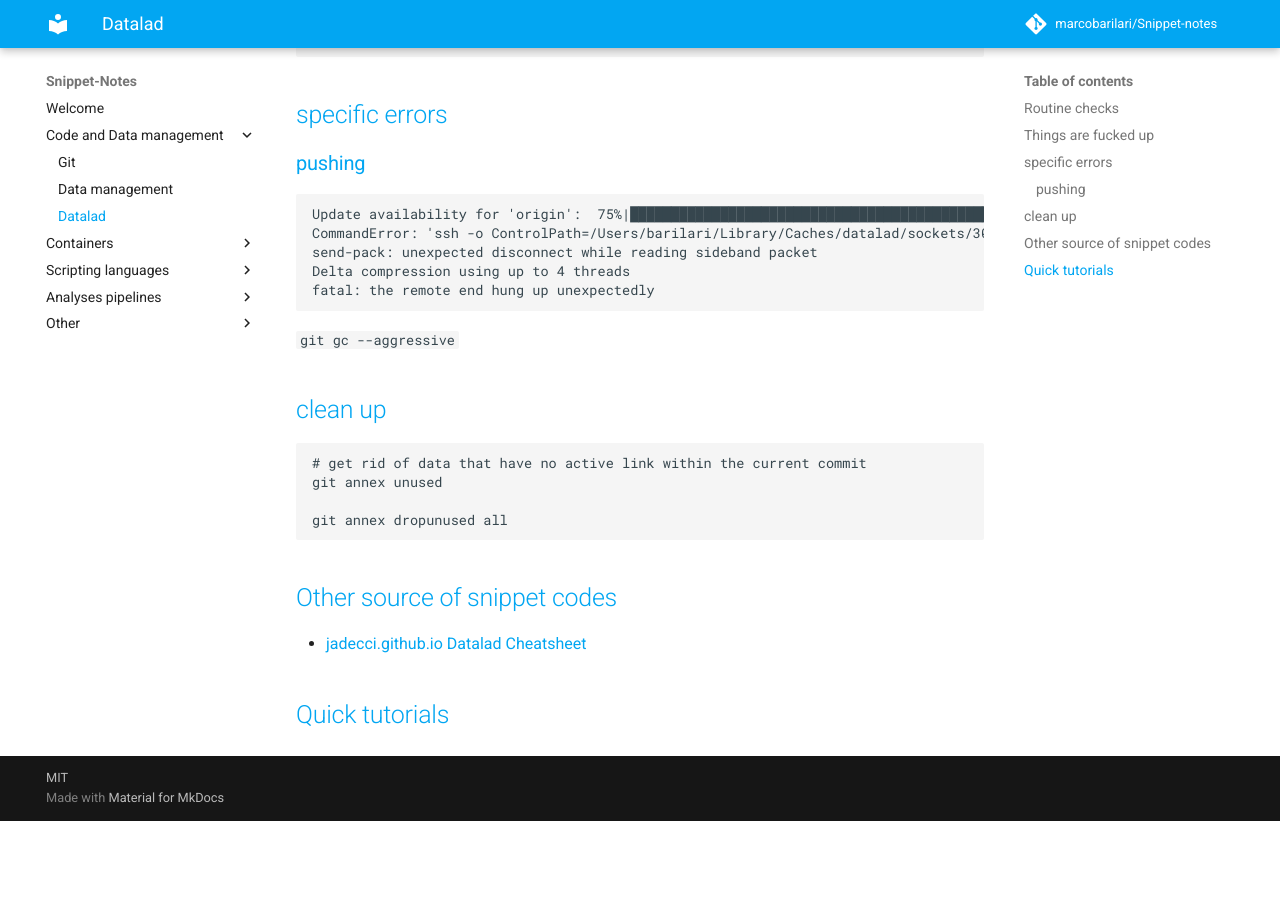
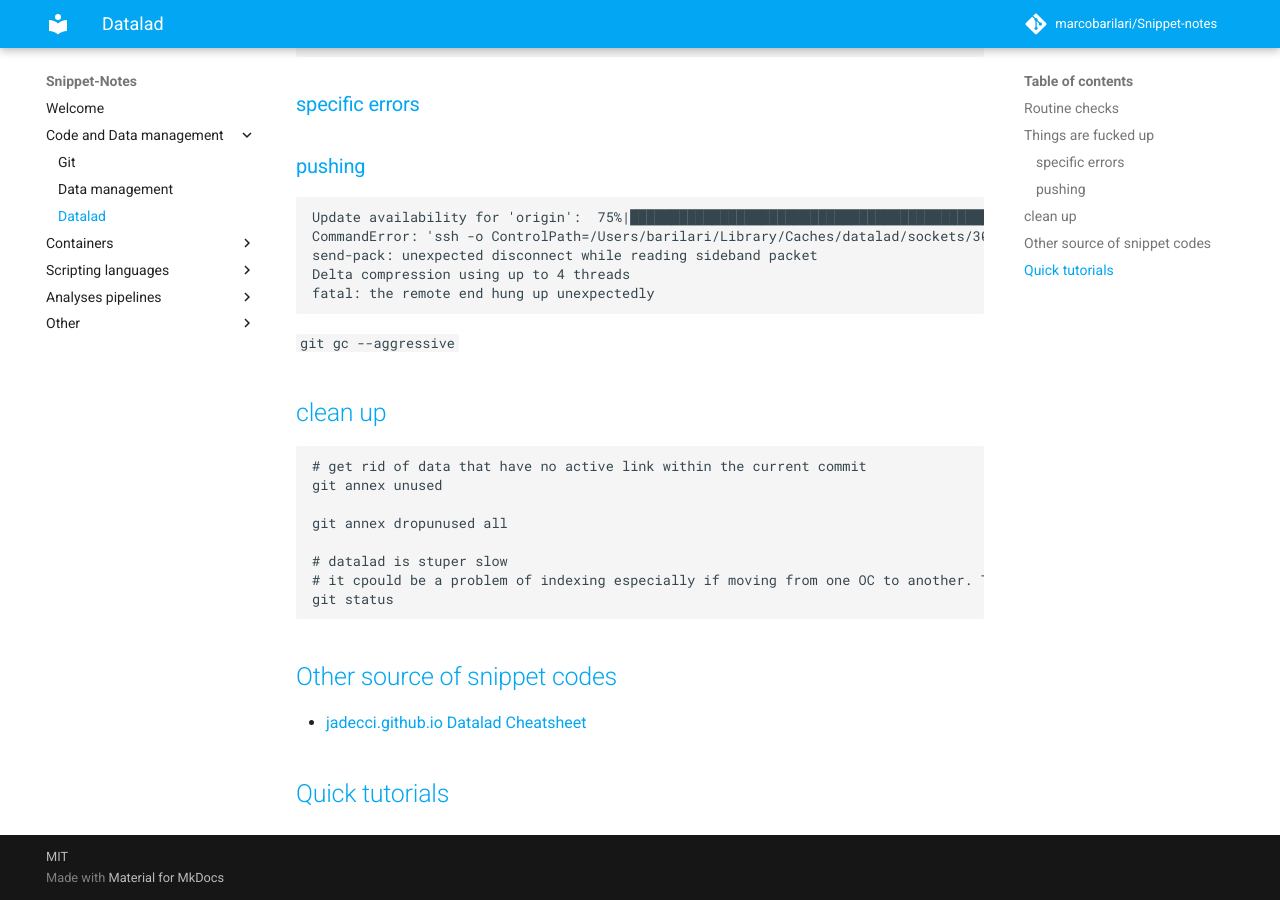
Before and after one commit to marcobarilari/Snippet-notes, an MkDocs documentation site: the page built from docs/datalad.md, in a window 1280 px wide and 900 px high, scrolled down 820 px. Built offline with MkDocs 1.6.1 and Material for MkDocs 9.7.7, drawn with Linux system fonts in a browser that asks for light colours; comment, search, counter and statistics services are not loaded; before the commit the page ends 1641 px from its top, so only the background shows below that.

Commit message:
update datalad page

````diff
--- a/docs/datalad.md
+++ b/docs/datalad.md
@@ -37,7 +37,7 @@ git checkout master
 git merge --ff-only last-commit-hash-number-from-git reflog
 ```
 
-## specific errors
+### specific errors
 
 ### pushing
 
@@ -58,6 +58,10 @@ fatal: the remote end hung up unexpectedly
 git annex unused
 
 git annex dropunused all
+
+# datalad is stuper slow
+# it cpould be a problem of indexing especially if moving from one OC to another. This routing command might initiate a re-indexing
+git status
 ```
 
 ## Other source of snippet codes
````
